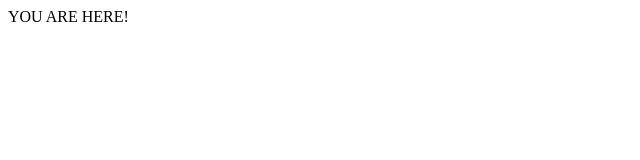
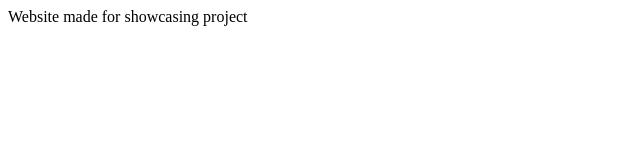
Before and after one commit to prncpndy/immg.github.io, a plain HTML site: page index.html in a window 1280 px wide. Shown: the whole page, without its empty margins (0-640 px from the left). Drawn offline with Linux system fonts and the light colour scheme.

Commit message:
Update index.html

```diff
--- a/index.html
+++ b/index.html
@@ -2,7 +2,7 @@
 <html>
   <head>
     <body>
-      YOU ARE HERE!
+      Website made for showcasing project
     </body>
   </head>
 </html>
```
